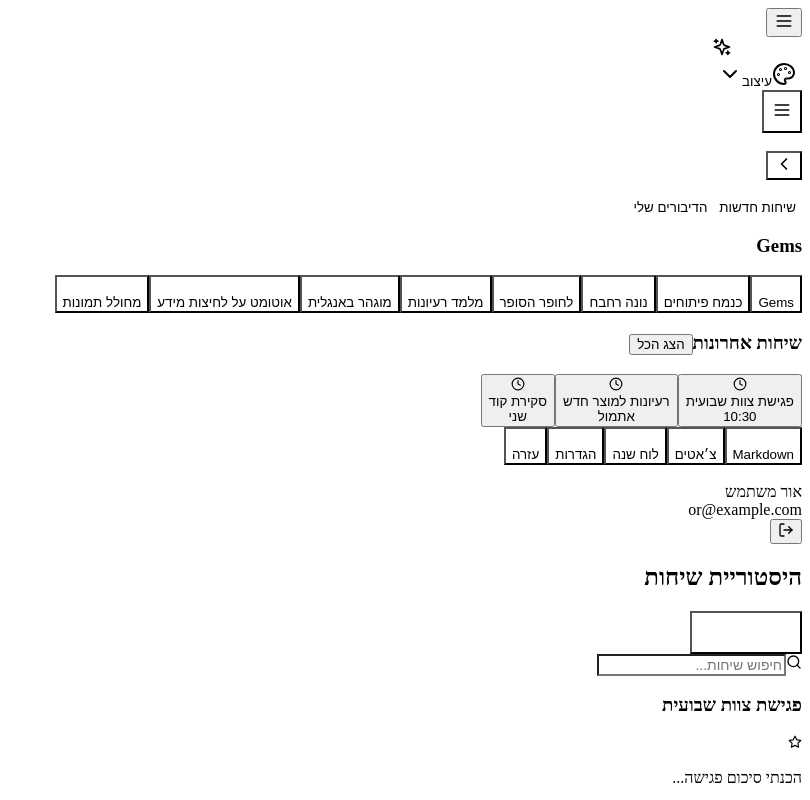
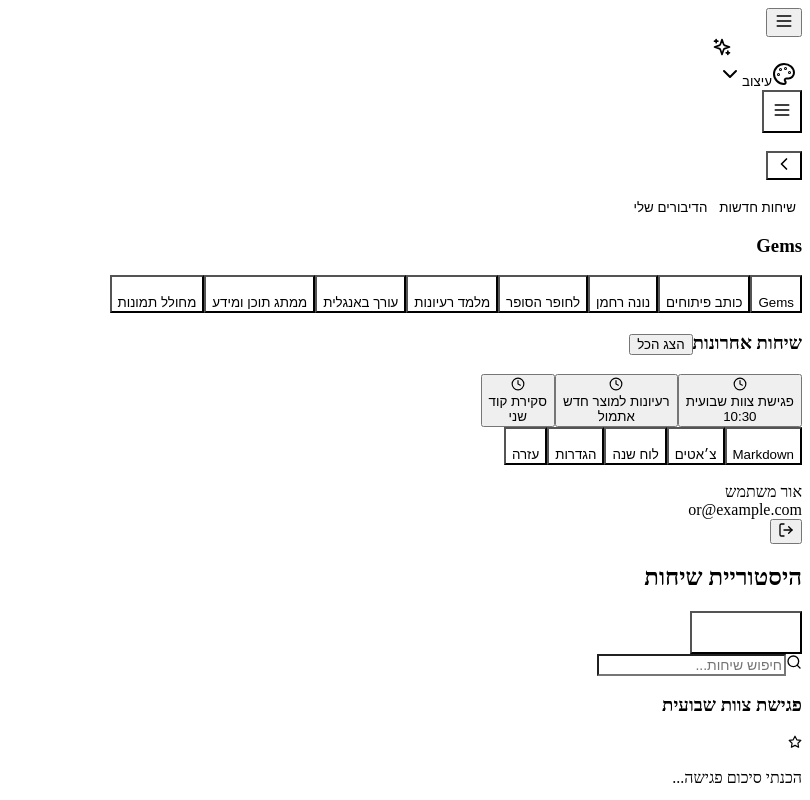
Before and after one commit to OhadBaram/LAMDAN, a React (Vite) app: page / in a window 1280 px wide. Shown: the top 800 px of the page, without its empty margins (470-1280 px from the left). Built offline with nearby package versions, Linux system fonts and the light colour scheme.

Commit message:
fix: spelling errors in RightSidebar and additional UI refinements

```diff
--- a/src/components/RightSidebar.tsx
+++ b/src/components/RightSidebar.tsx
@@ -32,12 +32,12 @@ export function RightSidebar({ isOpen, onClose }: RightSidebarProps) {
 
   const gemTools = [
     { id: 'gems', title: 'Gems', icon: <Crown size={18} />, isHeader: true },
-    { id: 'brainstorm', title: 'כנמח פיתוחים', icon: <Zap size={18} /> },
-    { id: 'cook', title: 'נונה רחבח', icon: <Database size={18} /> },
+    { id: 'brainstorm', title: 'כותב פיתוחים', icon: <Zap size={18} /> },
+    { id: 'cook', title: 'נונה רחמן', icon: <Database size={18} /> },
     { id: 'write', title: 'לחופר הסופר', icon: <FileText size={18} /> },
     { id: 'learn', title: 'מלמד רעיונות', icon: <Sparkles size={18} /> },
-    { id: 'edit', title: 'מוגהר באנגלית', icon: <Type size={18} /> },
-    { id: 'program', title: 'אוטומט על לחיצות מידע', icon: <Code size={18} /> },
+    { id: 'edit', title: 'עורך באנגלית', icon: <Type size={18} /> },
+    { id: 'program', title: 'ממתג תוכן ומידע', icon: <Code size={18} /> },
     { id: 'images', title: 'מחולל תמונות', icon: <Image size={18} /> }
   ];
 
```
